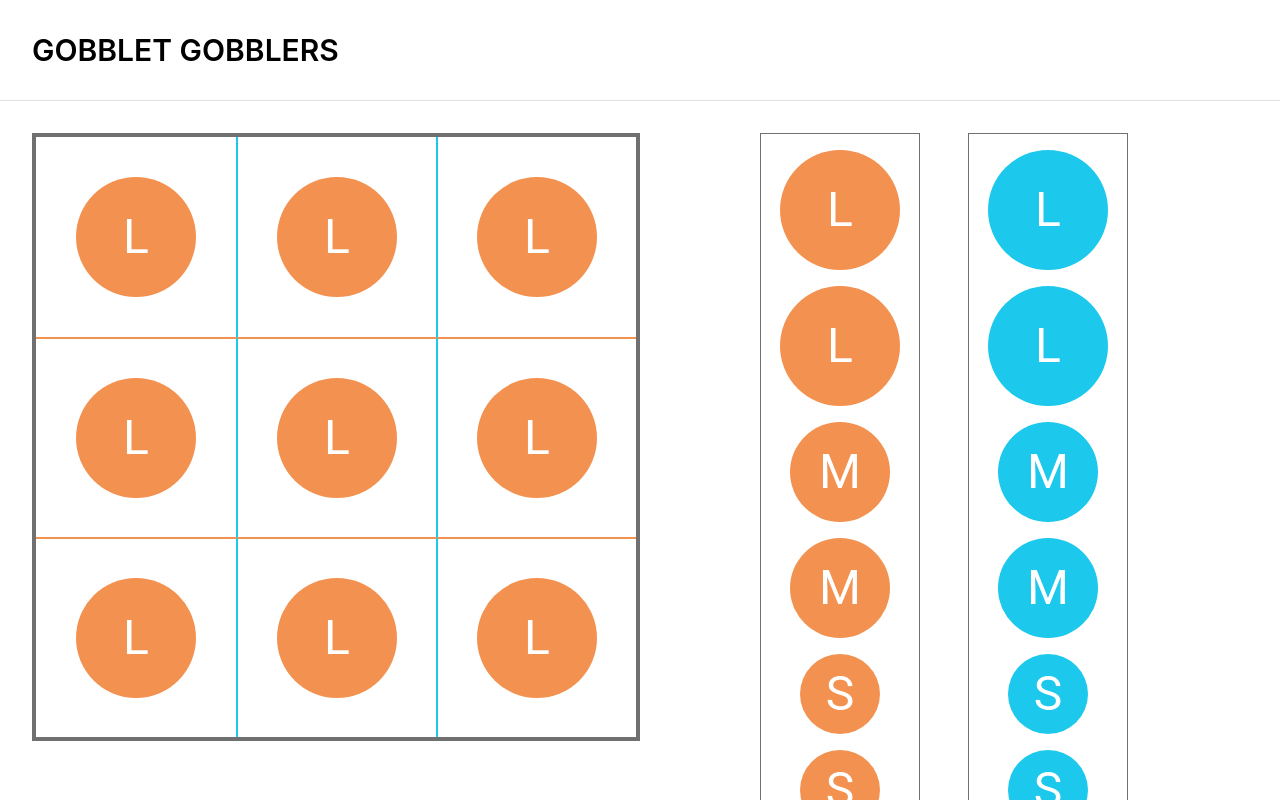
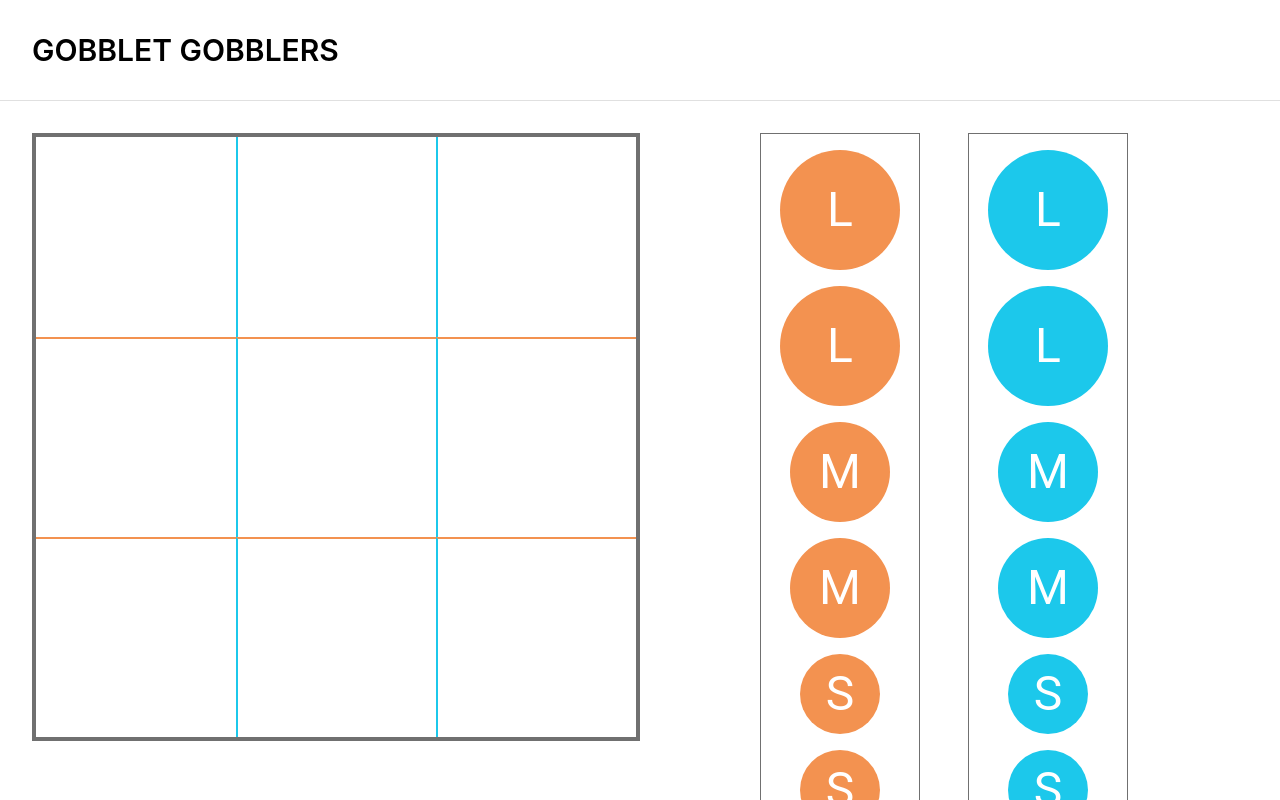
Before and after one commit to DC-h-inoue/gobblet-gobblers, a React (Create React App) app in the folder gobgob-skelton/: page / in a window 1280 px wide. Built offline with nearby package versions, Linux system fonts and the light colour scheme.

Commit message:
コードレビュー指摘修正完了

```diff
--- a/gobgob-skelton/src/UI/Game/Board/GGBoard.tsx
+++ b/gobgob-skelton/src/UI/Game/Board/GGBoard.tsx
@@ -3,8 +3,9 @@ import { FC } from 'react';
 import classNames from 'classnames';
 import { useSelector } from 'react-redux';
 
+import GGSquare from './Square/GGSquare';
+
 import './GGBoard.scss';
-import GGSquare from './Square/GGSquare';
 // #endregion
 // #region 型定義
 type Props = {
@@ -27,9 +28,9 @@ type Props = {
  */
 const GGBoard: FC<Props> = ({ className }) => {
   // #region state変数
-  const boardPieces = useSelector(state => state.game.boardPieces);
   // #endregion
   // #region 内部変数
+  const { boardPieces } = useSelector((state) => state.game);
   // #endregion
   // #region 内部関数
   // #endregion
@@ -38,15 +39,11 @@ const GGBoard: FC<Props> = ({ className }) => {
   // #region 副作用処理
   // #endregion
   // #region レンダリング処理
-  return(
+  return (
     <div className={classNames('gg_board', className)}>
-      {boardPieces.map((pieceHistory, index) =>
-        {
-          return(
-            <GGSquare pieceHistory={pieceHistory} index={index} key={index.toString()} />
-          );
-        }
-      )}
+      {boardPieces.map((pieceHistory, index) => (
+        <GGSquare pieceHistory={pieceHistory} index={index} key={index.toString()} />
+      ))}
     </div>
   );
   // #endregion
--- a/gobgob-skelton/src/UI/Game/Board/Square/GGSquare.tsx
+++ b/gobgob-skelton/src/UI/Game/Board/Square/GGSquare.tsx
@@ -1,8 +1,9 @@
 // #region import宣言
 import { FC } from 'react';
+
+import { Piece } from 'utils/types';
 import GGPiece from 'UI/Game/Piece/GGPiece';
 
-import { Piece } from 'utils/types';
 import './GGSquare.scss';
 // #endregion
 // #region 型定義
@@ -40,22 +41,13 @@ const GGSquare: FC<Props> = ({ pieceHistory, index }) => {
   // #region レンダリング処理
 
   // 盤面のマスに駒が置かれている場合は駒を描画するJSX要素を返す
-  if(pieceHistory !== null){
-    return(
-      <div className="gg_square">
-        <GGPiece
-          className={`${pieceHistory[0].size} ${pieceHistory[0].player === 'Player1' ? 'p1' : 'p2'}`}
-          piece={pieceHistory[0]}
-          boardSquareIndex={index}
-        />
-      </div>
-    );
-  }
-  else{
-    return(
-      <div className="gg_square"></div>
-    );
-  }
+  return (
+    <div className="gg_square">
+      {pieceHistory.length > 0 && (
+        <GGPiece piece={pieceHistory[pieceHistory.length - 1]} boardSquareIndex={index} />
+      )}
+    </div>
+  );
   // #endregion
 };
 
--- a/gobgob-skelton/src/UI/Game/GGGame.tsx
+++ b/gobgob-skelton/src/UI/Game/GGGame.tsx
@@ -8,6 +8,7 @@ import './GGGame.scss';
 // #region 型定義
 // #endregion
 // #region 定数
+
 // #endregion
 // #region 内部関数
 // #endregion
--- a/gobgob-skelton/src/UI/Game/Piece/GGPiece.tsx
+++ b/gobgob-skelton/src/UI/Game/Piece/GGPiece.tsx
@@ -4,6 +4,7 @@ import { Avatar } from '@mui/material';
 import classNames from 'classnames';
 
 import { Piece } from 'utils/types';
+import { PLAYER } from 'utils/constants';
 
 import './GGPiece.scss';
 // #endregion
@@ -32,7 +33,10 @@ const GGPiece: FC<Props> = ({ className, piece }) => {
   return (
     <Avatar
       classes={{
-        root: classNames('gg_piece piece', className),
+        root: classNames(
+          `gg_piece piece ${piece.size} ${piece.player === PLAYER.P1 ? 'p1' : 'p2'}`,
+          className
+        ),
       }}
     >
       {piece.size[0].toUpperCase()}
--- a/gobgob-skelton/src/UI/Game/PieceStand/GGPieceStand.tsx
+++ b/gobgob-skelton/src/UI/Game/PieceStand/GGPieceStand.tsx
@@ -1,12 +1,13 @@
 // #region import宣言
 import { FC } from 'react';
+import { useSelector } from 'react-redux';
 import classNames from 'classnames';
 
 import { Player } from 'utils/types';
+import { PLAYER } from 'utils/constants';
+import GGPiece from '../Piece/GGPiece';
 
 import './GGPieceStand.scss';
-import { useSelector } from 'react-redux';
-import GGPiece from '../Piece/GGPiece';
 // #endregion
 // #region 型定義
 type Props = {
@@ -34,8 +35,7 @@ const GGPieceStand: FC<Props> = ({ className, player }) => {
   // #region state変数
   // #endregion
   // #region 内部変数
-  const player1Pieces = useSelector(state => state.game.player1Pieces);
-  const player2Pieces = useSelector(state => state.game.player2Pieces);
+  const { player1Pieces, player2Pieces } = useSelector((state) => state.game);
   // #endregion
   // #region 内部関数
   // #endregion
@@ -46,17 +46,13 @@ const GGPieceStand: FC<Props> = ({ className, player }) => {
   // #region レンダリング処理
 
   // playerがP1ならP1の駒の、P2ならP2の駒のJSX要素を返す
-  return(
+  return (
     <div className={classNames('gg_piece-stand', className)}>
-        {
-          (player === 'Player1' ? player1Pieces : player2Pieces).map((piece, index) => {
-            return(
-              <div className='piece-item' key={index.toString()}>
-                <GGPiece className={`${piece.size} ${player === 'Player1' ? 'p1' : 'p2'}`} piece={piece}/>
-              </div>
-            );
-          })
-        }
+      {(player === PLAYER.P1 ? player1Pieces : player2Pieces).map((piece, index) => (
+        <div className="piece-item" key={index.toString()}>
+          <GGPiece piece={piece} />
+        </div>
+      ))}
     </div>
   );
   // #endregion
--- a/gobgob-skelton/src/store/game/reducer.ts
+++ b/gobgob-skelton/src/store/game/reducer.ts
@@ -5,7 +5,7 @@ import { ActionType, MOVE_PIECE_FROM_STAND, MOVE_PIECE_ON_BOARD } from './action
 // #endregion
 
 // #region 型定義
-export type GameState = {
+type GameState = {
   boardPieces: Piece[][];
   player1Pieces: Piece[];
   player2Pieces: Piece[];
@@ -13,7 +13,7 @@ export type GameState = {
 // #endregion
 // #region 定数
 const INITIAL_STATE: GameState = {
-  boardPieces: Array(9).fill([{ size: PIECE_SIZE.L, player: PLAYER.P1 }]),
+  boardPieces: Array(9).fill([]),
   player1Pieces: [
     { size: PIECE_SIZE.L, player: PLAYER.P1 },
     { size: PIECE_SIZE.L, player: PLAYER.P1 },
```
